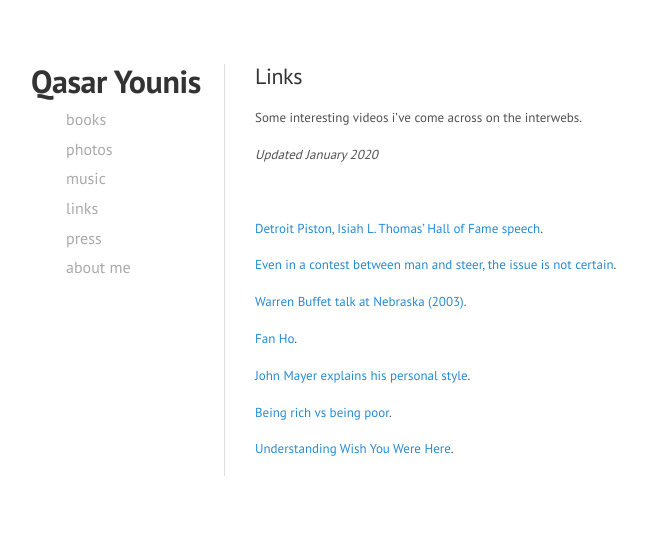
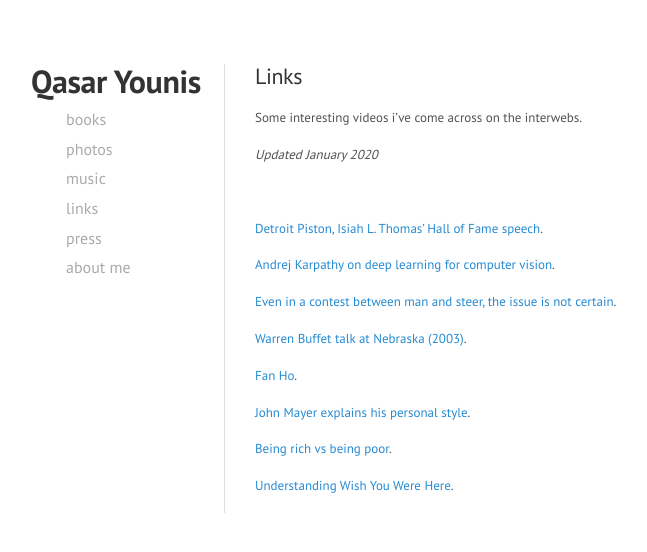
Before and after one commit to qasar/qasar.github.io, a Jekyll site: the page built from links.md, in a window 1280 px wide. Shown: the top 552 px of the page, without its empty margins (35-682 px from the left). Built offline with Jekyll 4.4.1, drawn with Linux system fonts in a browser that asks for light colours.

Commit message:
Update links.md

```diff
--- a/links.md
+++ b/links.md
@@ -11,6 +11,8 @@ Some interesting videos i've come across on the interwebs.
 
 <a href="https://youtu.be/8VnW3EE-4Mo?t=287" target="_blank">Detroit Piston, Isiah L. Thomas' Hall of Fame speech</a>.
 
+<a href="https://www.youtube.com/watch?v=u6aEYuemt0M" target="_blank">Andrej Karpathy on deep learning for computer vision</a>.
+
 <a href="https://www.youtube.com/watch?v=Z6CRc2r9dM8&list=FLXJuURIK0_r_mGlRWSPkgCw&index=5&t=0s">Even in a contest between man and steer, the issue is not certain</a>.
 
 <a href="https://www.youtube.com/watch?v=M-vQGxTFfPU&list=FLXJuURIK0_r_mGlRWSPkgCw&index=103&t=0s">Warren Buffet talk at Nebraska (2003)</a>.
```
